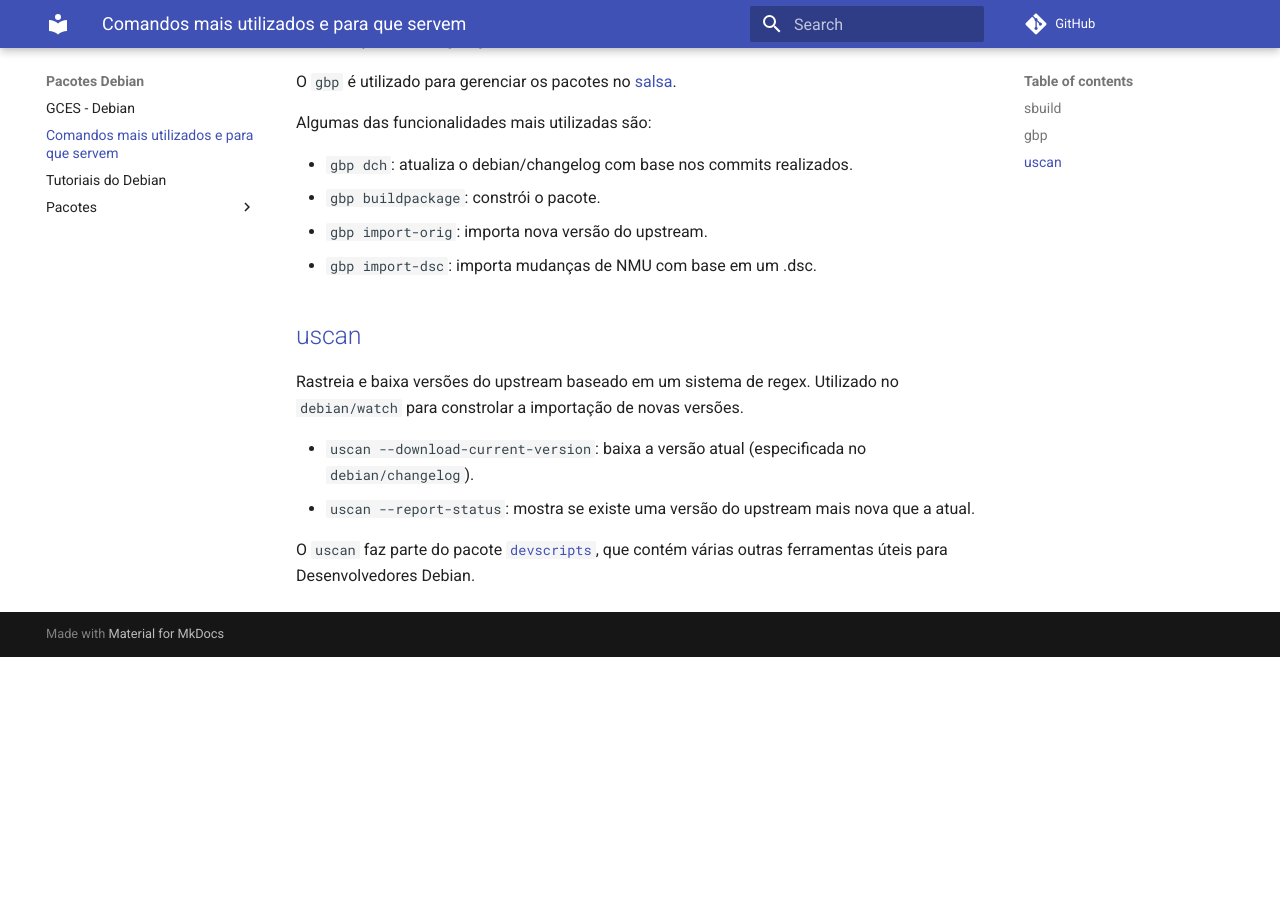
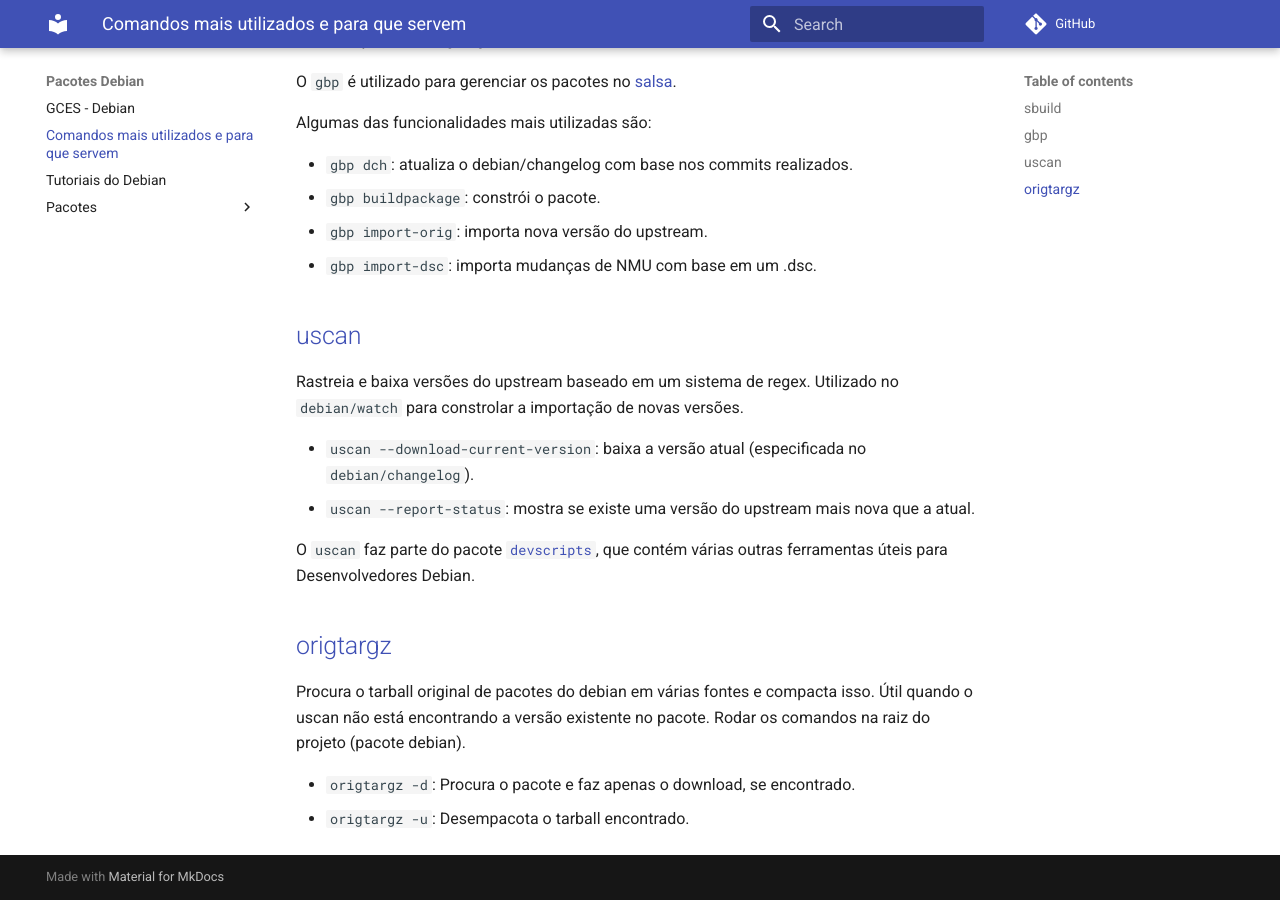
Before and after one commit to FGA-GCES/Debian_Pacotes, an MkDocs documentation site: the page built from docs/comandosUteis.md, in a window 1280 px wide and 900 px high, scrolled down 637 px. Built offline with MkDocs 1.6.1 and Material for MkDocs 9.7.7, drawn with Linux system fonts in a browser that asks for light colours; comment, search, counter and statistics services are not loaded; before the commit the page ends 1294 px from its top, so only the background shows below that.

Commit message:
Adicionando origtargz

```diff
--- a/docs/comandosUteis.md
+++ b/docs/comandosUteis.md
@@ -52,3 +52,10 @@ outras ferramentas úteis para Desenvolvedores Debian.
 [salsa]: https://salsa.debian.org
 [uscan]: https://manpages.debian.org/unstable/devscripts/uscan.1.en.html
 [devscripts]: https://packages.debian.org/sid/devscripts
+
+## [origtargz](https://manpages.debian.org/stretch/devscripts/origtargz.1.en.html)
+
+Procura o tarball original de pacotes do debian em várias fontes e compacta isso. Útil quando o uscan não está encontrando a versão existente no pacote. Rodar os comandos na raiz do projeto (pacote debian).
+
+- `origtargz -d`: Procura o pacote e faz apenas o download, se encontrado.
+- `origtargz -u`: Desempacota o tarball encontrado.
```
